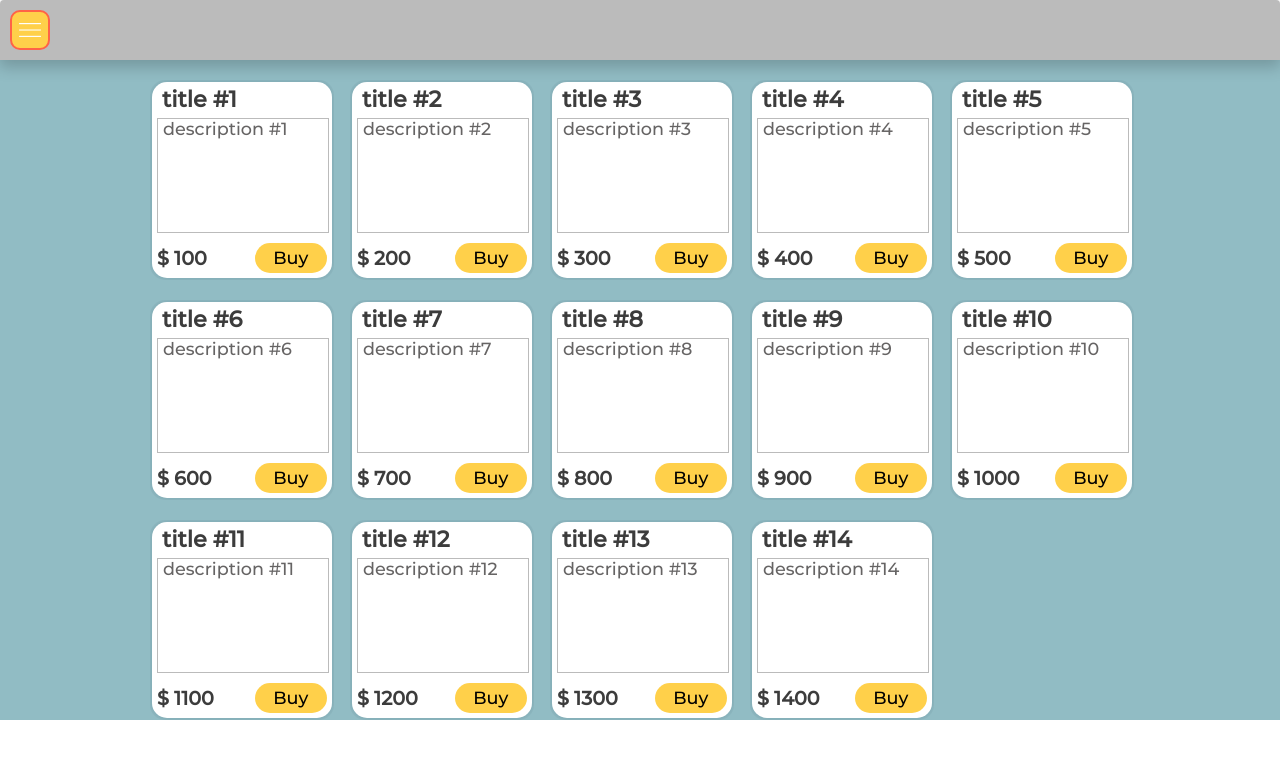
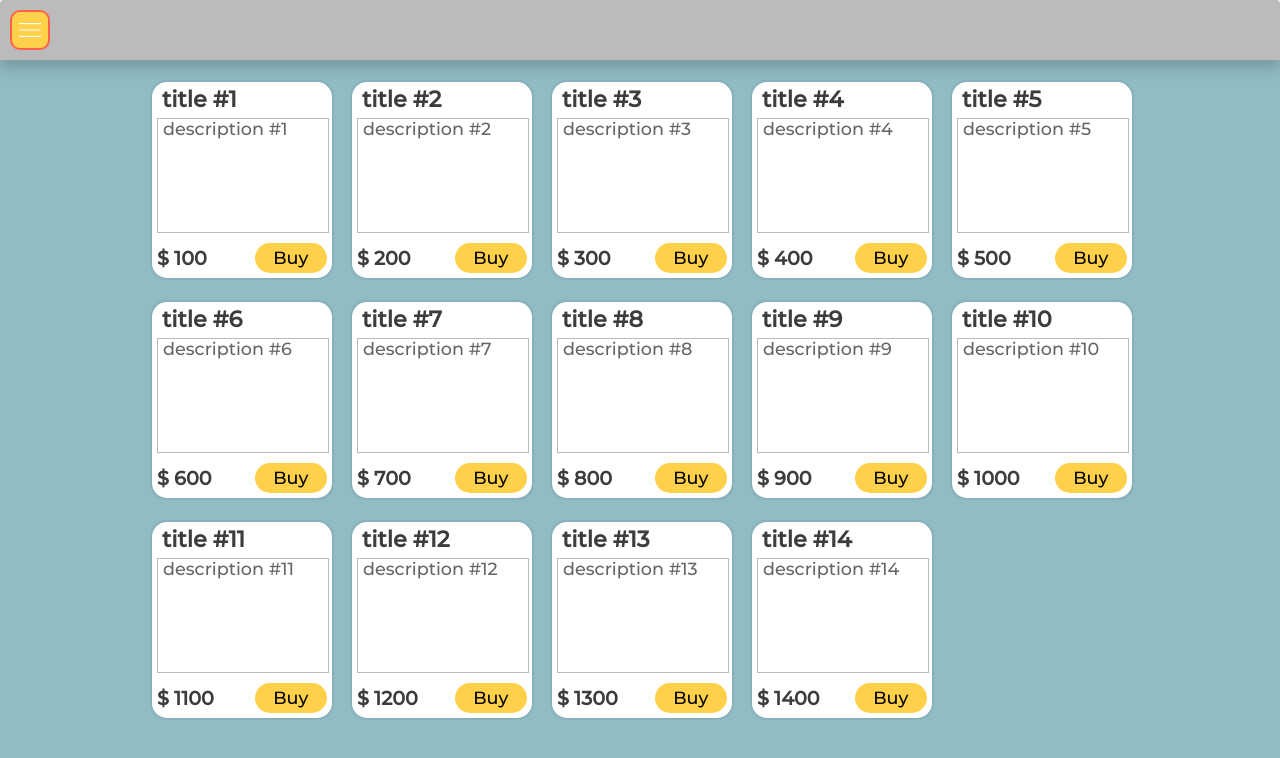
Before and after one commit to leaderdsn/techno-element, a website: page src/index.html in a window 1280 px wide. Drawn offline with nearby package versions, Linux system fonts and the light colour scheme; files that its build step writes are made by us from their sources.

Commit message:
fix height main-container

```diff
--- a/src/sass/modules/_main-container.sass
+++ b/src/sass/modules/_main-container.sass
@@ -6,5 +6,6 @@
     max-width: 1200px
     width: 100%
     height: 100%
+    min-height: calc(100dvh - 60px)
     user-select: none
     margin: 60px auto 0
```
